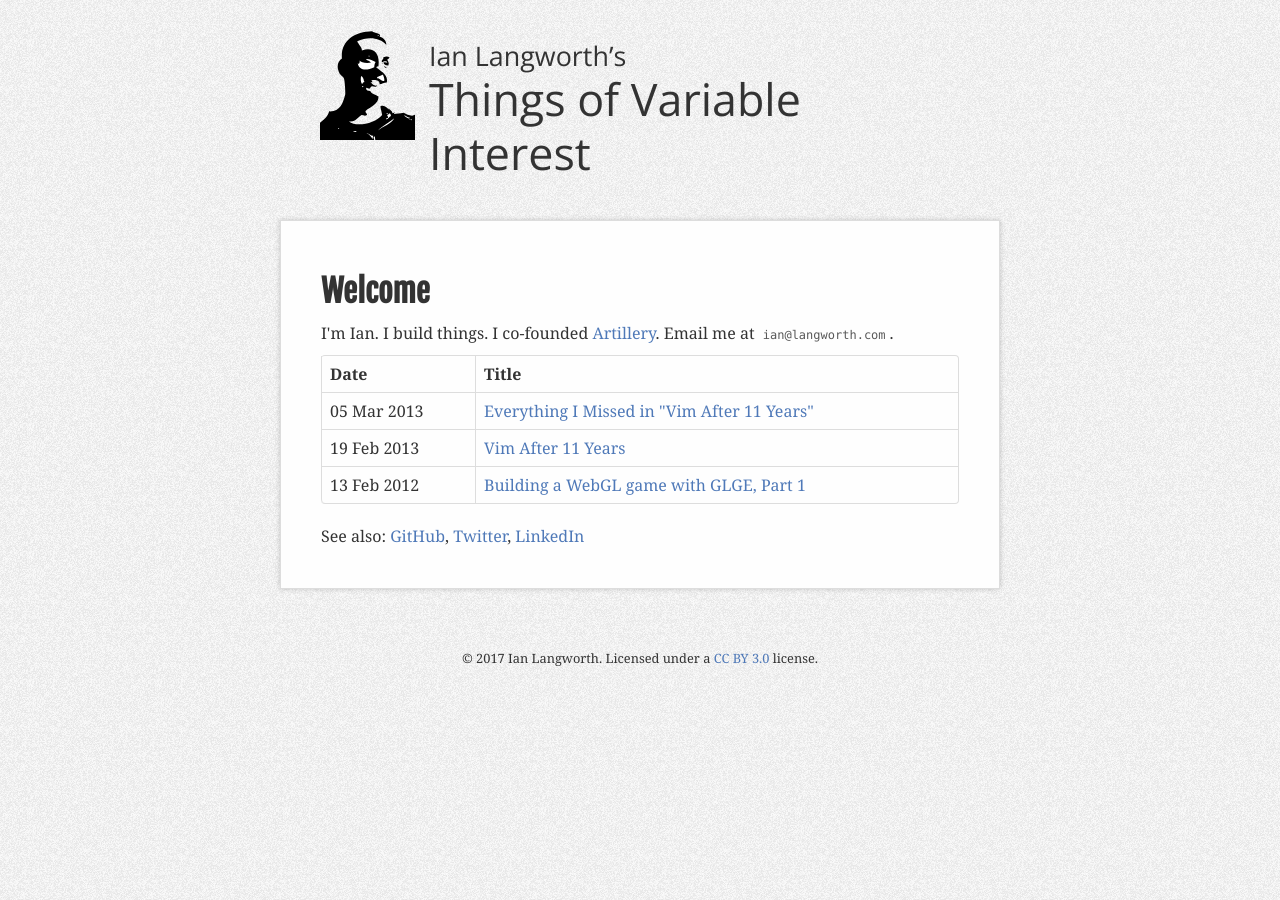
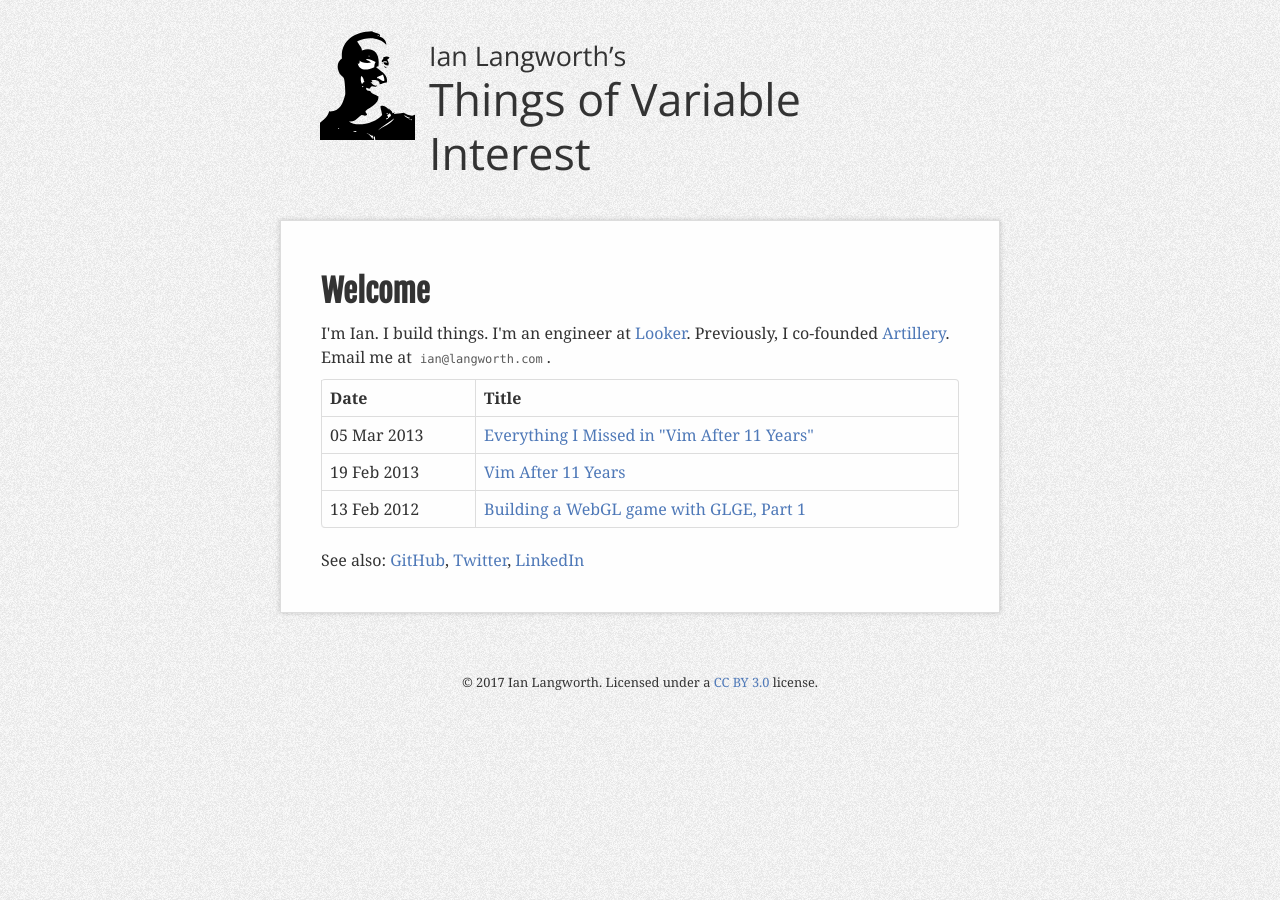
Before and after one commit to statico/statico.github.io, a Jekyll site: the page built from index.md, in a window 1280 px wide. Built offline with Jekyll 4.4.1, drawn with Linux system fonts in a browser that asks for light colours.

Commit message:
Update bio.

```diff
--- a/index.md
+++ b/index.md
@@ -7,7 +7,8 @@ title: Welcome
 
 <p>
   I'm Ian. I build things.
-  I co-founded <a href="https://artillery.com">Artillery</a>.
+  I'm an engineer at <a href="https://looker.com/">Looker</a>.
+  Previously, I co-founded <a href="https://www.crunchbase.com/organization/artillery">Artillery</a>.
   Email me at <code class="reverse">moc.htrowgnal@nai</code>.
 </p>
 
```
